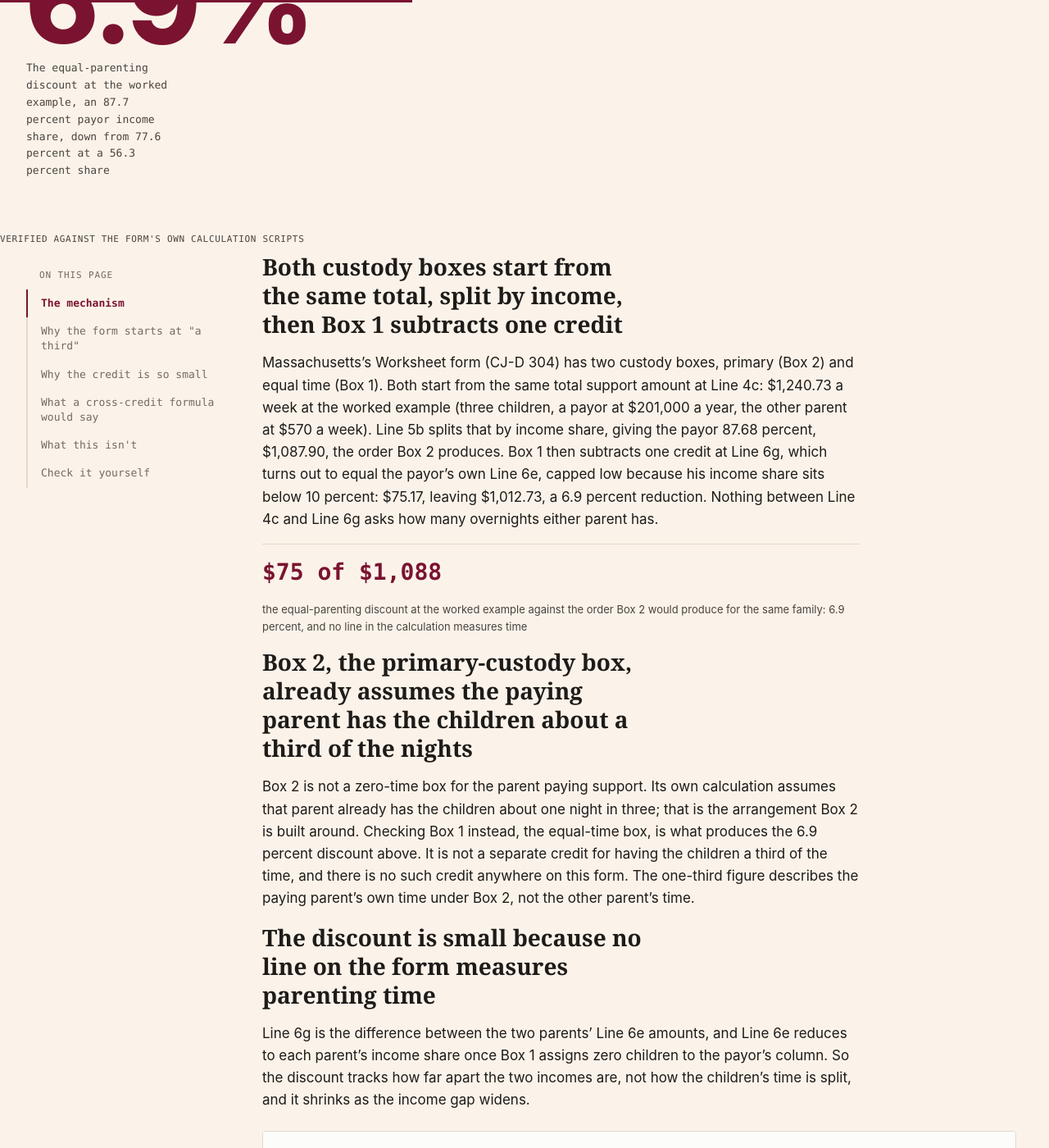
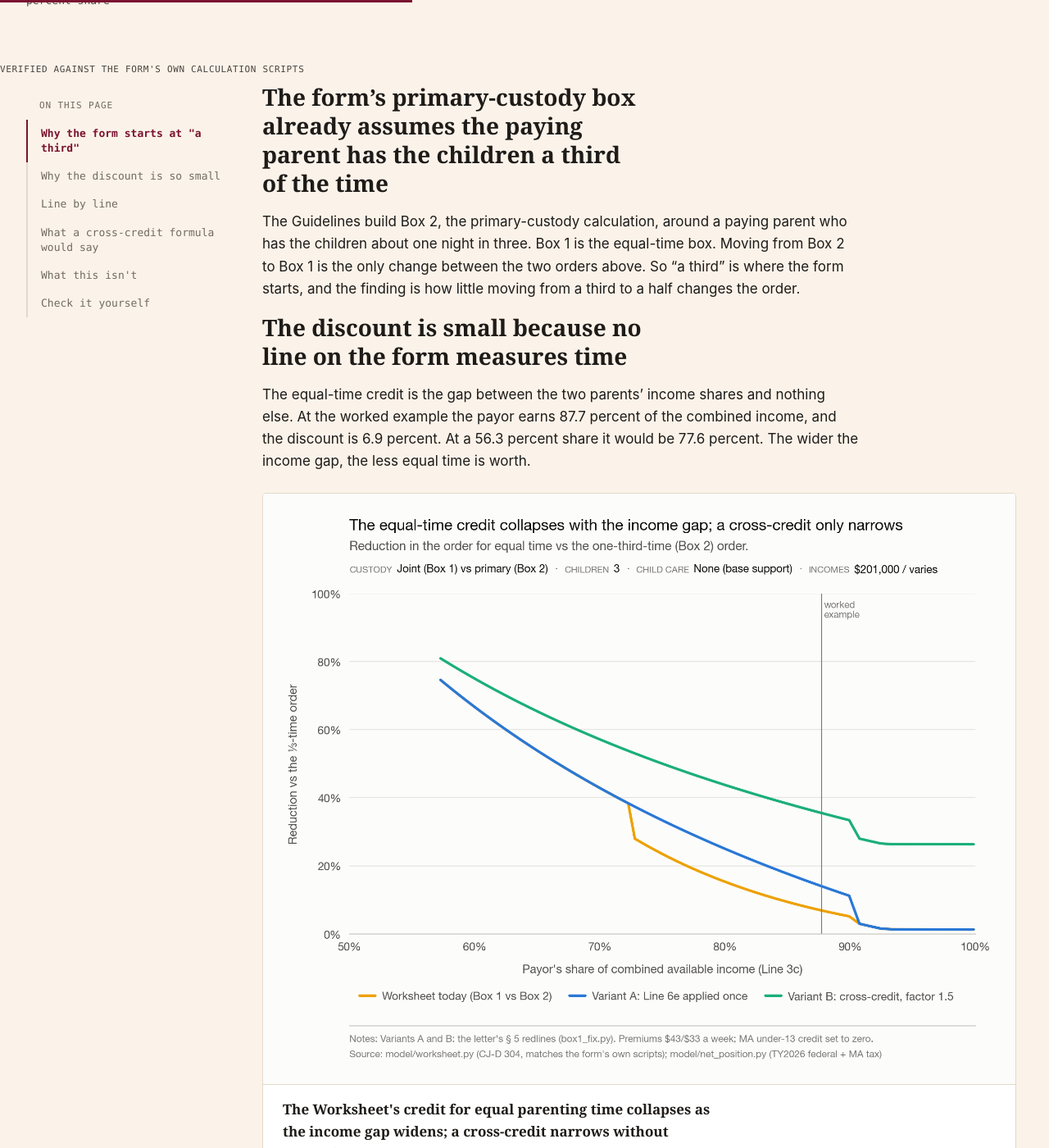
Before and after one commit to campbefs/checktheworksheet, a Jekyll site: the page built from findings/parenting-time/index.md, in a window 1280 px wide and 1400 px high, scrolled down 1380 px. Shown: the whole window at 82% size. Built offline with Jekyll 4.4.1, drawn with Linux system fonts in a browser that asks for light colours; some of the changed text lies outside the part shown.

Commit message:
Parenting-time page: plain lead (a third to half = 6.9 percent), line-by-line moved down
Co-Authored-By: Claude Fable 5.1 <noreply@anthropic.com>

```diff
--- a/findings/parenting-time/index.md
+++ b/findings/parenting-time/index.md
@@ -1,10 +1,11 @@
 ---
 layout: finding
-title: Equal parenting time buys a 6.9 percent discount, and here is why
+title: Going from a third of the time to half lowers the order by 6.9 percent
 permalink: /findings/parenting-time/
 description: >-
-  Equal parenting time earns a 6.9 percent discount off the Worksheet's primary-custody order,
-  because the credit is just the gap between the two parents' income shares. No line measures time.
+  The Worksheet's primary-custody box already assumes the paying parent has the children a third of
+  the time. Equal time lowers the order 6.9 percent, because the credit is only the gap between the
+  two incomes. No line measures time.
 disclosure:
   - >-
     The worked example below is my own child support order: three children, equal parenting time,
@@ -19,12 +20,12 @@ disclosure:
     <a href="/model/runs/official-xfa-vs-model-2026-09-05.txt">model/runs/official-xfa-vs-model-2026-09-05.txt</a>.
 rail_label: "On this page"
 sections:
-  - id: mechanism
-    label: "The mechanism"
   - id: third
     label: "Why the form starts at \"a third\""
   - id: small
-    label: "Why the credit is so small"
+    label: "Why the discount is so small"
+  - id: mechanism
+    label: "Line by line"
   - id: cross-credit
     label: "What a cross-credit formula would say"
   - id: caveats
@@ -38,12 +39,12 @@ sections:
 <section class="hero" markdown="1">
 <p class="eyebrow">Finding 3 of 4</p>
 
-# A 6.9 percent discount is what equal parenting time buys at the worked example, against the Worksheet's primary-custody order
+# Going from a third of the time to half lowers the order by 6.9 percent
 
-<p class="lede">The primary-custody order is $1,087.90 a week. The equal-time order is $1,012.73.
-This $75.17 gap is the whole discount for splitting time equally instead of the other way: 6.9
-percent. The next two sections explain where the "a third" language comes from and why the discount
-is this small.</p>
+<p class="lede">With the children about a third of the time, the paying parent's order at the worked
+example is $1,087.90 a week. With them half the time, it is $1,012.73. The difference is $75.17 a
+week, or 6.9 percent. The form has no line for parenting time, so the discount comes from the income
+gap alone.</p>
 </section>
 
 <div class="numeral-pair numeral-pair--solo">
@@ -59,46 +60,25 @@ is this small.</p>
 {% include chapter-rail.html %}
 <div class="content-col" markdown="1">
 
-<section id="mechanism" markdown="1">
-
-## Both custody boxes start from the same total, split by income, then Box 1 subtracts one credit
-
-Massachusetts's Worksheet form (CJ-D 304) has two custody boxes, primary (Box 2) and equal time
-(Box 1). Both start from the same total support amount at Line 4c: $1,240.73 a week at the worked example (three children, a payor at
-$201,000 a year, the other parent at $570 a week). Line 5b splits that by income share, giving the
-payor 87.68 percent, $1,087.90, the order Box 2 produces. Box 1 then subtracts one credit at Line 6g,
-which turns out to equal the payor's own Line 6e, capped low because his income share sits below 10
-percent: $75.17, leaving $1,012.73, a 6.9 percent reduction. Nothing between Line 4c and Line 6g
-asks how many overnights either parent has.
-
-<p class="stat-callout">
-  <span class="stat-value">$75 of $1,088</span>
-  <span class="stat-label">the equal-parenting discount at the worked example against the order Box 2 would produce for the same family: 6.9 percent, and no line in the calculation measures time</span>
-</p>
-
-</section>
-
 <section id="third" markdown="1">
 
-## Box 2, the primary-custody box, already assumes the paying parent has the children about a third of the nights
+## The form's primary-custody box already assumes the paying parent has the children a third of the time
 
-Box 2 is not a zero-time box for the parent paying support. Its own calculation assumes that parent
-already has the children about one night in three; that is the arrangement Box 2 is built around.
-Checking Box 1 instead, the equal-time box, is what produces the 6.9 percent discount above. It is
-not a separate credit for having the children a third of the time, and there is no such credit
-anywhere on this form. The one-third figure describes the paying parent's own time under Box 2, not
-the other parent's time.
+The Guidelines build Box 2, the primary-custody calculation, around a paying parent who has the
+children about one night in three. Box 1 is the equal-time box. Moving from Box 2 to Box 1 is the
+only change between the two orders above. So "a third" is where the form starts, and the finding is
+how little moving from a third to a half changes the order.
 
 </section>
 
 <section id="small" markdown="1">
 
-## The discount is small because no line on the form measures parenting time
+## The discount is small because no line on the form measures time
 
-Line 6g is the difference between the two parents' Line 6e amounts, and Line 6e reduces to each
-parent's income share once Box 1 assigns zero children to the payor's column. So the discount tracks
-how far apart the two incomes are, not how the children's time is split, and it shrinks as the income
-gap widens.
+The equal-time credit is the gap between the two parents' income shares and nothing else. At the
+worked example the payor earns 87.7 percent of the combined income, and the discount is 6.9 percent.
+At a 56.3 percent share it would be 77.6 percent. The wider the income gap, the less equal time is
+worth.
 
 {% include figure.html
    id="e08"
@@ -111,9 +91,10 @@ gap widens.
    csv_href="/figures/working/fig3_credit_collapse.csv"
    lazy="false" %}
 
-Variant A's order is $935.06; Variant B's is $701.30, a 30.8 percent drop from today's $1,012.73.
-Neither redline adds a term for how much time either parent actually has. Both just change how the
-income gap is priced, not what is being priced.
+The chart also shows the two redlines in the comments. Variant A applies the Line 6e limit once
+and gives $935.06. Variant B rebuilds the credit as the cross-credit 23 states use and gives $701.30,
+a 30.8 percent drop from today's $1,012.73. Neither redline adds a term for how much time either
+parent actually has.
 
 <details markdown="1">
 <summary>Method: the credit at eight other incomes for the other parent</summary>
@@ -145,6 +126,25 @@ a fixed floor amount rather than a percentage of income, so the order stops beha
 cross-credit. (Source: `model/runs/box1-fix-run-2026-09-05.txt`, printed by `model/box1_fix.py`.)
 
 </details>
+
+</section>
+
+<section id="mechanism" markdown="1">
+
+## How the form gets there, line by line
+
+Both boxes on the form (CJ-D 304) start from the same total at Line 4c: $1,240.73 a week at the worked example (three
+children, a payor at $201,000 a year, the other parent at $570 a week). Line 5b splits that by
+income share, giving the payor 87.68 percent, or $1,087.90. That is the Box 2 order. Box 1 then
+subtracts one credit at Line 6g. That credit equals the payor's own Line 6e, and Line 6e is capped
+low because his column's Line 6d sits below 10 percent. The credit comes to
+$75.17, leaving $1,012.73. Nothing between Line 4c and Line 6g asks how many overnights either
+parent has.
+
+<p class="stat-callout">
+  <span class="stat-value">$75 of $1,088</span>
+  <span class="stat-label">the equal-parenting discount at the worked example against the order Box 2 would produce for the same family: 6.9 percent, and no line in the calculation measures time</span>
+</p>
 
 </section>
 
```
